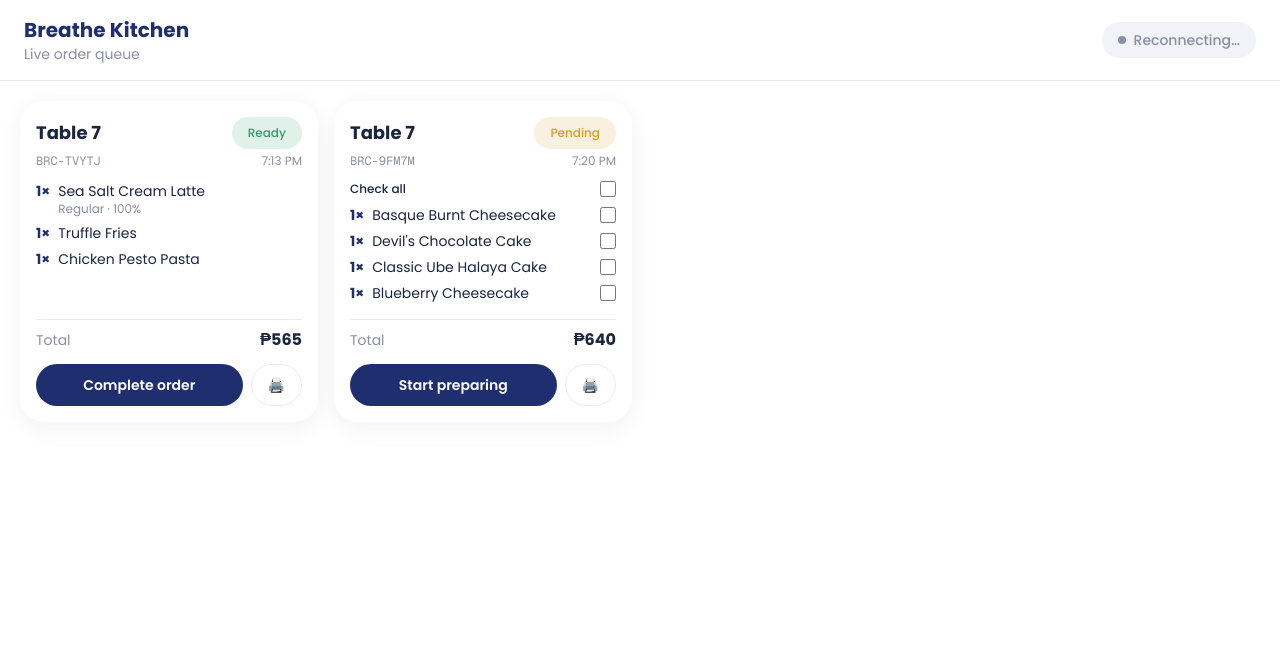
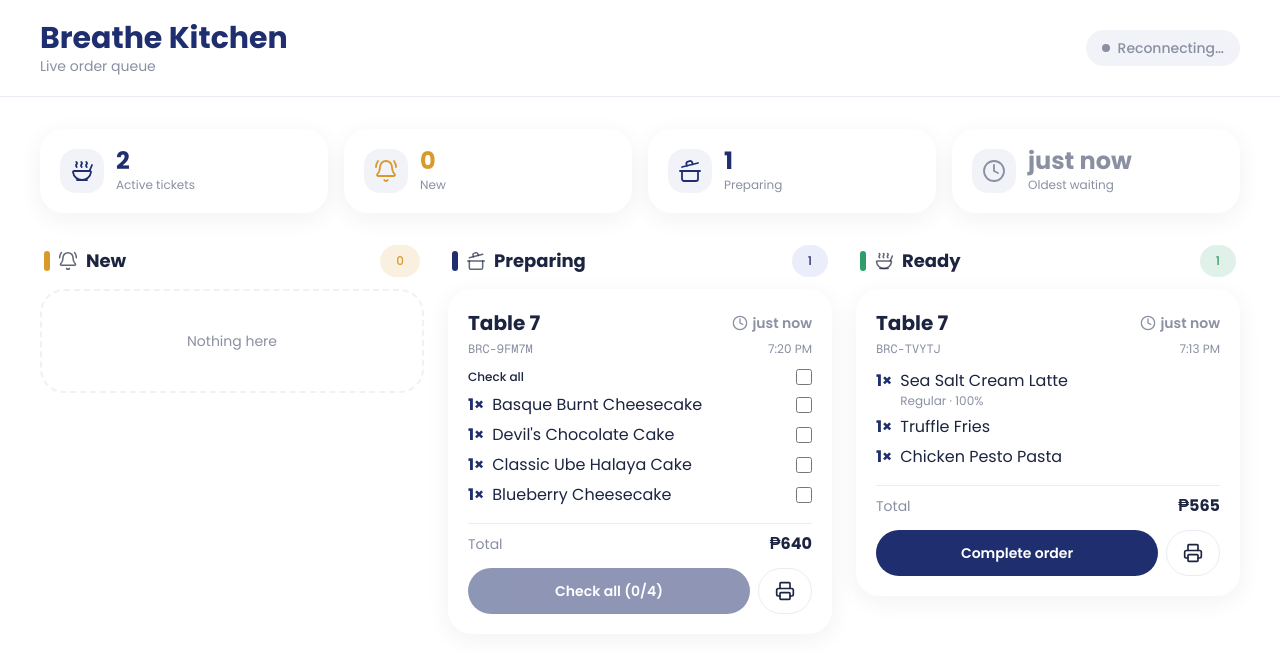
Before and after one commit to Nettsaga/breathe-cafe-malaybalay-bukidnon-order-management-system, a Next.js app: page /kitchen in a window 1280 px wide. Shown: the top 652 px of the page. Built offline with nearby package versions, Linux system fonts and the light colour scheme; no server answers.

Commit message:
improved kitchen view

```diff
--- a/app/kitchen/page.tsx
+++ b/app/kitchen/page.tsx
@@ -1,24 +1,12 @@
 "use client";
 
 import { useCallback, useEffect, useMemo, useState } from "react";
+import { Printer, Clock, Soup, CookingPot, BellRing } from "lucide-react";
 import { peso, shortTime } from "@/lib/format";
-import { KITCHEN_STATUSES, NEXT_STATUS } from "@/lib/types";
+import { NEXT_STATUS } from "@/lib/types";
 import type { Order, OrderStatus } from "@/lib/types";
 import type { OrderEvent } from "@/lib/events";
 import KitchenTicket from "@/components/KitchenTicket";
-
-const STATUS_STYLES: Record<string, string> = {
-  pending: "bg-warning/15 text-warning",
-  preparing: "bg-brand-light text-brand",
-  ready: "bg-success/15 text-success",
-};
-
-const STATUS_LABEL: Record<OrderStatus, string> = {
-  pending: "Pending",
-  preparing: "Preparing",
-  ready: "Ready",
-  completed: "Completed",
-};
 
 const ADVANCE_LABEL: Record<OrderStatus, string> = {
   pending: "Start preparing",
@@ -27,10 +15,39 @@ const ADVANCE_LABEL: Record<OrderStatus, string> = {
   completed: "Done",
 };
 
+// The three live lanes of the board, in flow order.
+const COLUMNS: {
+  status: Extract<OrderStatus, "pending" | "preparing" | "ready">;
+  label: string;
+  Icon: typeof Soup;
+  tint: string; // header pill
+  bar: string; // column top accent
+}[] = [
+  { status: "pending", label: "New", Icon: BellRing, tint: "bg-warning/15 text-warning", bar: "bg-warning" },
+  { status: "preparing", label: "Preparing", Icon: CookingPot, tint: "bg-brand-light text-brand", bar: "bg-brand" },
+  { status: "ready", label: "Ready", Icon: Soup, tint: "bg-success/15 text-success", bar: "bg-success" },
+];
+
+// "12m" since the order came in — drives the urgency color on each ticket.
+function minutesSince(createdAt: string, now: number) {
+  return Math.max(0, Math.floor((now - new Date(createdAt).getTime()) / 60000));
+}
+function elapsedLabel(mins: number) {
+  if (mins < 1) return "just now";
+  if (mins < 60) return `${mins}m`;
+  return `${Math.floor(mins / 60)}h ${mins % 60}m`;
+}
+function urgency(mins: number) {
+  if (mins >= 20) return "text-danger";
+  if (mins >= 10) return "text-warning";
+  return "text-muted";
+}
+
 export default function KitchenPage() {
   const [orders, setOrders] = useState<Order[]>([]);
   const [connected, setConnected] = useState(false);
   const [printing, setPrinting] = useState<Order | null>(null);
+  const [now, setNow] = useState(0);
   // Per-order prep checklist (client-only): orderId → one boolean per item line.
   const [checks, setChecks] = useState<Record<string, boolean[]>>({});
 
@@ -49,6 +66,13 @@ export default function KitchenPage() {
       ...prev,
       [order.id]: order.items.map(() => value),
     }));
+
+  // Live "now" tick so elapsed times stay fresh.
+  useEffect(() => {
+    setNow(Date.now());
+    const id = setInterval(() => setNow(Date.now()), 30000);
+    return () => clearInterval(id);
+  }, []);
 
   // Initial load.
   useEffect(() => {
@@ -95,37 +119,40 @@ export default function KitchenPage() {
     // SSE will echo the update back; no optimistic write needed.
   }, []);
 
-  // Print: render the hidden ticket, then trigger the browser print dialog.
-  // The tablet/phone's connected printer handles the rest.
   const printTicket = useCallback((order: Order) => {
     setPrinting(order);
-    setTimeout(() => {
-      window.print();
-    }, 60);
+    setTimeout(() => window.print(), 60);
   }, []);
 
-  // Active board = paid orders still in pending/preparing/ready, oldest first.
-  const active = useMemo(
-    () =>
-      orders
-        .filter(
-          (o) =>
-            o.paymentStatus === "paid" &&
-            (KITCHEN_STATUSES as string[]).includes(o.status)
-        )
-        .sort((a, b) => a.createdAt.localeCompare(b.createdAt)),
-    [orders]
-  );
+  // Paid orders still in play, oldest first, grouped into the three lanes.
+  const lanes = useMemo(() => {
+    const active = orders
+      .filter((o) => o.paymentStatus === "paid")
+      .sort((a, b) => a.createdAt.localeCompare(b.createdAt));
+    return {
+      pending: active.filter((o) => o.status === "pending"),
+      preparing: active.filter((o) => o.status === "preparing"),
+      ready: active.filter((o) => o.status === "ready"),
+      total: active.filter((o) =>
+        ["pending", "preparing", "ready"].includes(o.status)
+      ).length,
+      oldest: active.find((o) =>
+        ["pending", "preparing", "ready"].includes(o.status)
+      ),
+    };
+  }, [orders]);
+
+  const oldestMins = lanes.oldest && now ? minutesSince(lanes.oldest.createdAt, now) : 0;
 
   return (
     <div className="flex-1 flex flex-col bg-background">
-      <header className="no-print sticky top-0 z-10 bg-surface border-b border-border px-6 py-4 flex items-center justify-between">
+      <header className="no-print sticky top-0 z-10 bg-surface/90 backdrop-blur border-b border-border px-6 lg:px-10 py-4 lg:py-5 flex items-center justify-between">
         <div>
-          <h1 className="text-xl font-bold text-brand">Breathe Kitchen</h1>
+          <h1 className="text-2xl lg:text-3xl font-bold text-brand">Breathe Kitchen</h1>
           <p className="text-muted text-sm">Live order queue</p>
         </div>
         <span
-          className={`chip ${connected ? "bg-success/15 text-success" : "chip-idle"} flex items-center gap-2`}
+          className={`chip text-sm ${connected ? "bg-success/15 text-success" : "chip-idle"} flex items-center gap-2`}
         >
           <span
             className={`w-2 h-2 rounded-full ${connected ? "bg-success animate-pulse" : "bg-muted"}`}
@@ -134,34 +161,129 @@ export default function KitchenPage() {
         </span>
       </header>
 
-      <main className="no-print flex-1 p-5">
-        {active.length === 0 ? (
+      <main className="no-print flex-1 px-5 lg:px-10 py-6 lg:py-8 w-full max-w-[1600px] mx-auto">
+        {/* Summary stats */}
+        <div className="grid grid-cols-2 lg:grid-cols-4 gap-3 lg:gap-4 mb-6 lg:mb-8">
+          <StatCard label="Active tickets" value={String(lanes.total)} Icon={Soup} />
+          <StatCard label="New" value={String(lanes.pending.length)} Icon={BellRing} accent="text-warning" />
+          <StatCard label="Preparing" value={String(lanes.preparing.length)} Icon={CookingPot} accent="text-brand" />
+          <StatCard
+            label="Oldest waiting"
+            value={lanes.oldest ? elapsedLabel(oldestMins) : "—"}
+            Icon={Clock}
+            accent={lanes.oldest ? urgency(oldestMins) : undefined}
+          />
+        </div>
+
+        {lanes.total === 0 ? (
           <div className="text-center py-24 text-muted">
-            <p className="text-5xl mb-4">☕️</p>
-            <p>No active orders. New paid orders appear here instantly.</p>
+            <p className="text-6xl mb-4">☕️</p>
+            <p className="text-lg">No active orders.</p>
+            <p className="text-sm">New paid orders appear here instantly.</p>
           </div>
         ) : (
-          <div className="grid gap-4 sm:grid-cols-2 lg:grid-cols-3 xl:grid-cols-4">
-            {active.map((order) => {
-              // Multi-item orders get a prep checklist; the barista can't mark
-              // the order Ready until every line is checked off.
+          <div className="grid grid-cols-1 md:grid-cols-3 gap-5 lg:gap-6 items-start">
+            {COLUMNS.map((col) => {
+              const colOrders = lanes[col.status];
+              return (
+                <section key={col.status} className="flex flex-col min-w-0">
+                  <div className="flex items-center gap-2 mb-3 px-1">
+                    <span className={`w-1.5 h-5 rounded-full ${col.bar}`} />
+                    <col.Icon className="w-5 h-5 text-foreground/70" strokeWidth={1.8} />
+                    <h2 className="font-bold text-lg">{col.label}</h2>
+                    <span className={`chip text-xs ml-auto ${col.tint}`}>
+                      {colOrders.length}
+                    </span>
+                  </div>
+
+                  <div className="space-y-4">
+                    {colOrders.length === 0 ? (
+                      <div className="rounded-3xl border-2 border-dashed border-border/70 py-10 text-center text-muted text-sm">
+                        Nothing here
+                      </div>
+                    ) : (
+                      colOrders.map((order) => (
+                        <OrderCard
+                          key={order.id}
+                          order={order}
+                          mins={now ? minutesSince(order.createdAt, now) : 0}
+                          checks={getChecks(order)}
+                          onToggleItem={(i) => toggleItem(order, i)}
+                          onToggleAll={(v) => toggleAll(order, v)}
+                          onAdvance={() => advance(order)}
+                          onPrint={() => printTicket(order)}
+                        />
+                      ))
+                    )}
+                  </div>
+                </section>
+              );
+            })}
+          </div>
+        )}
+      </main>
+
+      {/* Hidden except when printing */}
+      {printing && <KitchenTicket order={printing} />}
+    </div>
+  );
+}
+
+function StatCard({
+  label,
+  value,
+  Icon,
+  accent = "text-brand",
+}: {
+  label: string;
+  value: string;
+  Icon: typeof Soup;
+  accent?: string;
+}) {
+  return (
+    <div className="card p-4 lg:p-5 flex items-center gap-3">
+      <span className="w-11 h-11 rounded-2xl bg-surface-muted flex items-center justify-center shrink-0">
+        <Icon className={`w-6 h-6 ${accent}`} strokeWidth={1.8} />
+      </span>
+      <div className="min-w-0">
+        <p className={`text-2xl font-bold leading-none ${accent}`}>{value}</p>
+        <p className="text-muted text-xs mt-1">{label}</p>
+      </div>
+    </div>
+  );
+}
+
+function OrderCard({
+  order,
+  mins,
+  checks,
+  onToggleItem,
+  onToggleAll,
+  onAdvance,
+  onPrint,
+}: {
+  order: Order;
+  mins: number;
+  checks: boolean[];
+  onToggleItem: (i: number) => void;
+  onToggleAll: (v: boolean) => void;
+  onAdvance: () => void;
+  onPrint: () => void;
+}) {
   const multiItem = order.items.length > 1;
   const showChecklist =
-                multiItem &&
-                (order.status === "pending" || order.status === "preparing");
-              const itemChecks = getChecks(order);
-              const allChecked = order.items.every((_, i) => itemChecks[i]);
+    multiItem && (order.status === "pending" || order.status === "preparing");
+  const allChecked = order.items.every((_, i) => checks[i]);
   const blockReady =
     NEXT_STATUS[order.status] === "ready" && multiItem && !allChecked;
 
   return (
-                <div key={order.id} className="card p-4 flex flex-col">
+    <div className="card p-4 lg:p-5 flex flex-col">
       <div className="flex items-center justify-between mb-1">
-                    <span className="font-bold text-lg">{order.tableLabel}</span>
-                    <span
-                      className={`chip text-xs ${STATUS_STYLES[order.status]}`}
-                    >
-                      {STATUS_LABEL[order.status]}
+        <span className="font-bold text-lg lg:text-xl">{order.tableLabel}</span>
+        <span className={`flex items-center gap-1 text-sm font-semibold ${urgency(mins)}`}>
+          <Clock className="w-4 h-4" />
+          {elapsedLabel(mins)}
         </span>
       </div>
       <div className="flex items-center justify-between text-xs text-muted mb-3">
@@ -176,7 +298,7 @@ export default function KitchenPage() {
             type="checkbox"
             className="w-4 h-4 accent-[var(--brand)]"
             checked={allChecked}
-                        onChange={(e) => toggleAll(order, e.target.checked)}
+            onChange={(e) => onToggleAll(e.target.checked)}
           />
         </label>
       )}
@@ -185,29 +307,25 @@ export default function KitchenPage() {
         {order.items.map((it, i) => (
           <li
             key={`${it.menuItemId}-${i}`}
-                        className="flex gap-2 text-sm items-start"
+            className="flex gap-2 text-sm lg:text-base items-start"
           >
             <span className="font-bold text-brand">{it.qty}×</span>
             <span
               className={`flex-1 ${
-                            showChecklist && itemChecks[i]
-                              ? "line-through text-muted"
-                              : ""
+                showChecklist && checks[i] ? "line-through text-muted" : ""
               }`}
             >
               {it.name}
               {it.optionsLabel && (
-                            <span className="block text-xs text-muted">
-                              {it.optionsLabel}
-                            </span>
+                <span className="block text-xs text-muted">{it.optionsLabel}</span>
               )}
             </span>
             {showChecklist && (
               <input
                 type="checkbox"
-                            className="w-4 h-4 mt-0.5 accent-[var(--brand)] shrink-0"
-                            checked={itemChecks[i] ?? false}
-                            onChange={() => toggleItem(order, i)}
+                className="w-4 h-4 mt-1 accent-[var(--brand)] shrink-0"
+                checked={checks[i] ?? false}
+                onChange={() => onToggleItem(i)}
               />
             )}
           </li>
@@ -221,33 +339,24 @@ export default function KitchenPage() {
 
       <div className="flex gap-2">
         <button
-                      onClick={() => advance(order)}
+          onClick={onAdvance}
           disabled={blockReady}
           title={blockReady ? "Check off all items first" : undefined}
-                      className="btn-brand flex-1 py-2.5 text-sm disabled:opacity-50 disabled:cursor-not-allowed"
+          className="btn-brand flex-1 py-3 text-sm disabled:opacity-50 disabled:cursor-not-allowed"
         >
           {blockReady
-                        ? `Check all (${order.items.filter((_, i) => itemChecks[i]).length}/${order.items.length})`
+            ? `Check all (${order.items.filter((_, i) => checks[i]).length}/${order.items.length})`
             : ADVANCE_LABEL[order.status]}
         </button>
         <button
-                      onClick={() => printTicket(order)}
-                      className="btn-ghost px-4 py-2.5 text-sm"
+          onClick={onPrint}
+          className="btn-ghost px-4 py-3 flex items-center justify-center"
           aria-label="Print ticket"
           title="Print ticket"
         >
-                      🖨️
+          <Printer className="w-5 h-5" />
         </button>
       </div>
     </div>
   );
-            })}
-          </div>
-        )}
-      </main>
-
-      {/* Hidden except when printing */}
-      {printing && <KitchenTicket order={printing} />}
-    </div>
-  );
 }
--- a/components/AdminView.tsx
+++ b/components/AdminView.tsx
@@ -2,6 +2,7 @@
 
 import { useEffect, useMemo, useRef, useState } from "react";
 import Image from "next/image";
+import { Soup, CircleCheck, Wallet, Receipt, type LucideIcon } from "lucide-react";
 import { peso, shortTime } from "@/lib/format";
 import type { MenuItem, Order, OrderStatus, Table } from "@/lib/types";
 import type { OrderEvent } from "@/lib/events";
@@ -114,19 +115,27 @@ function OrdersDashboard({ initialOrders }: { initialOrders: Order[] }) {
 
   const stats = useMemo(() => {
     const paid = orders.filter((o) => o.paymentStatus === "paid");
+    const revenue = paid.reduce((sum, o) => sum + o.total, 0);
     return {
       active: paid.filter((o) => o.status !== "completed").length,
       completed: paid.filter((o) => o.status === "completed").length,
-      revenue: paid.reduce((sum, o) => sum + o.total, 0),
+      revenue,
+      avg: paid.length ? Math.round(revenue / paid.length) : 0,
     };
   }, [orders]);
 
   return (
-    <div className="space-y-4">
-      <div className="grid grid-cols-3 gap-3">
-        <StatCard label="Active" value={String(stats.active)} />
-        <StatCard label="Completed" value={String(stats.completed)} />
-        <StatCard label="Revenue (paid)" value={peso(stats.revenue)} />
+    <div className="space-y-5">
+      <div className="grid grid-cols-2 lg:grid-cols-4 gap-3 lg:gap-4">
+        <StatCard label="Active" value={String(stats.active)} Icon={Soup} />
+        <StatCard
+          label="Completed"
+          value={String(stats.completed)}
+          Icon={CircleCheck}
+          accent="text-success"
+        />
+        <StatCard label="Revenue (paid)" value={peso(stats.revenue)} Icon={Wallet} />
+        <StatCard label="Avg order" value={peso(stats.avg)} Icon={Receipt} />
       </div>
 
       {sorted.length === 0 ? (
@@ -182,11 +191,26 @@ function OrdersDashboard({ initialOrders }: { initialOrders: Order[] }) {
   );
 }
 
-function StatCard({ label, value }: { label: string; value: string }) {
+function StatCard({
+  label,
+  value,
+  Icon,
+  accent = "text-brand",
+}: {
+  label: string;
+  value: string;
+  Icon: LucideIcon;
+  accent?: string;
+}) {
   return (
-    <div className="card p-3 text-center">
-      <p className="text-lg font-bold text-brand">{value}</p>
-      <p className="text-muted text-xs">{label}</p>
+    <div className="card p-4 lg:p-5 flex items-center gap-3">
+      <span className="w-11 h-11 rounded-2xl bg-surface-muted flex items-center justify-center shrink-0">
+        <Icon className={`w-6 h-6 ${accent}`} strokeWidth={1.8} />
+      </span>
+      <div className="min-w-0">
+        <p className={`text-xl lg:text-2xl font-bold leading-none ${accent}`}>{value}</p>
+        <p className="text-muted text-xs mt-1">{label}</p>
+      </div>
     </div>
   );
 }
@@ -572,18 +596,17 @@ function QrManager({ tables }: { tables: Table[] }) {
   const qrSrc = `/api/qr/${selected.id}`;
 
   return (
-    <div className="grid md:grid-cols-[1fr_auto] gap-6">
+    <div className="max-w-2xl mx-auto">
       {/* Table picker */}
-      <div>
-        <p className="text-muted text-sm mb-2">
+      <p className="text-muted text-sm mb-3 text-center">
         Select a table to preview &amp; download its printable QR code.
       </p>
-        <div className="grid grid-cols-4 sm:grid-cols-6 gap-2">
+      <div className="grid grid-cols-4 sm:grid-cols-6 gap-2.5 mb-8">
         {tables.map((t) => (
           <button
             key={t.id}
             onClick={() => setSelected(t)}
-              className={`chip text-xs justify-center ${
+            className={`chip justify-center py-2.5 text-sm ${
               selected.id === t.id ? "chip-active" : "chip-idle"
             }`}
           >
@@ -591,26 +614,26 @@ function QrManager({ tables }: { tables: Table[] }) {
           </button>
         ))}
       </div>
-      </div>
 
-      {/* QR preview */}
-      <div className="card p-5 flex flex-col items-center self-start">
-        <p className="font-bold mb-3">{selected.label}</p>
+      {/* QR preview — centered, large */}
+      <div className="card p-6 lg:p-8 flex flex-col items-center max-w-sm mx-auto">
+        <p className="font-bold text-lg">{selected.label}</p>
+        <p className="text-muted text-xs mb-5">Scan to open the dine-in menu</p>
         {/* eslint-disable-next-line @next/next/no-img-element */}
         <img
           src={qrSrc}
           alt={`QR code for ${selected.label}`}
-          width={220}
-          height={220}
-          className="rounded-2xl border border-border"
+          width={256}
+          height={256}
+          className="w-64 h-64 rounded-2xl border border-border"
         />
-        <p className="text-muted text-xs mt-3 break-all text-center max-w-[220px]">
+        <p className="text-muted text-xs mt-4 break-all text-center">
           /t/{selected.id}
         </p>
         <a
           href={qrSrc}
           download={`${selected.id}-qr.png`}
-          className="btn-brand mt-4 text-sm py-2.5"
+          className="btn-brand mt-5 w-full text-center text-sm py-3"
         >
           Download PNG
         </a>
--- a/data/orders.json
+++ b/data/orders.json
@@ -136,10 +136,10 @@
       }
     ],
     "total": 640,
-    "status": "pending",
+    "status": "preparing",
     "paymentStatus": "paid",
     "createdAt": "2026-06-11T19:20:21.074Z",
-    "updatedAt": "2026-06-11T19:20:47.391Z",
+    "updatedAt": "2026-06-11T20:37:29.341Z",
     "paymentRef": "pi_jLVXZGV7En8i1fiRazKE9VYL"
   },
   {
```
Lines whose indentation alone changed are shown as unchanged.
